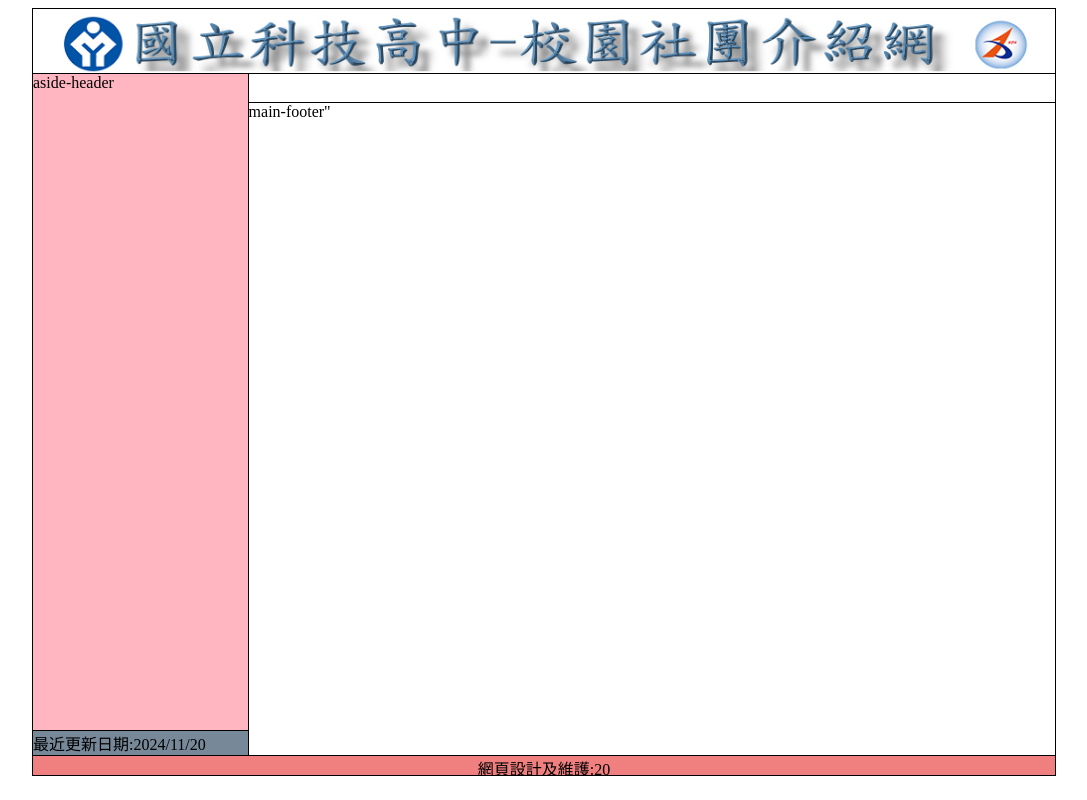
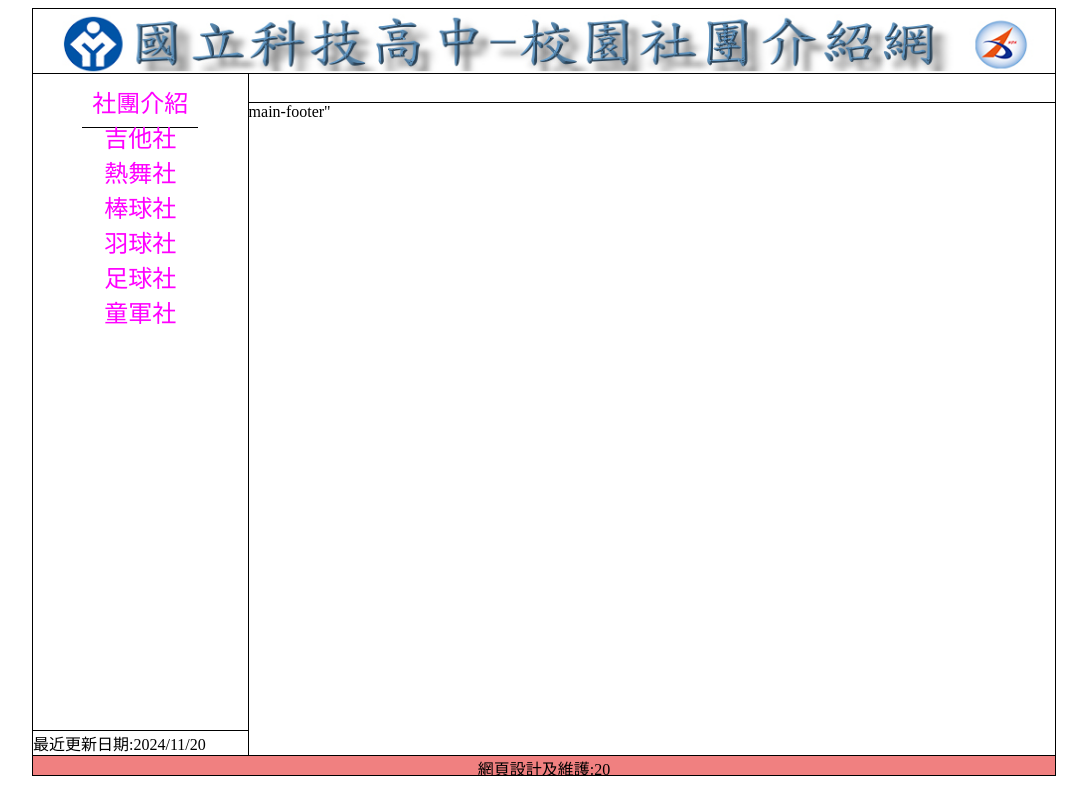
Before and after one commit to oliviawu31/web20, a plain HTML site: page index.html in a window 1280 px wide. Shown: the whole page, without its empty margins (96-1183 px from the left). Drawn offline with Linux system fonts and the light colour scheme.

Commit message:
menu flexbox

```diff
--- a/css/style.css
+++ b/css/style.css
@@ -34,9 +34,10 @@ header {
 aside {
     width: 215px;
     height: calc(768px - 65px -20px);
-    background-color: lightgray;
+    /* background-color: lightgray; */
     display: flex;
     flex-direction: column;
+
 
 }
 
@@ -46,13 +47,33 @@ aside {
     height: calc(100% - 25px);
     flex-direction: 主軸長度 iteam method */
     flex-basis: calc(100% - 25px);
-    background-color: lightpink;
+    /* background-color: lightpink; */
+    font-family: '標楷體';
+    font-weight: 500px;
+    font-size: 24px;
+    text-align: center;
+    padding: 10px;
+    color: #FF00FF;
+
+}
+
+.aside-title {
+    border-bottom: 1px solid black;
+    padding: 10px;
+
+}
+
+.menu {
+    display: flex;
+    flex-direction: column;
+    justify-content: center;
+    align-items: center;
 }
 
 .aside-footer {
     width: 100%;
     flex-basis: 25px;
-    background-color: lightslategray;
+    /* background-color: lightslategray; */
     border: 1px solid black;
     border-bottom: 0px;
     border-left: 0px;
--- a/index.html
+++ b/index.html
@@ -6,6 +6,8 @@
     <meta name="viewport" content="width=device-width, initial-scale=1.0">
     <title>國立科技高中─校園社團介紹網</title>
     <link rel="stylesheet" href="./css/style.css">
+
+
 
 
 </head>
@@ -23,7 +25,31 @@
         <aside>
             <!-- aside -->
             <div class="aside-header">
-                aside-header
+                <span class="aside-title">
+                    社團介紹
+                </span>
+                <!-- <hr> -->
+                <div class="menu">
+                    <div class="menu-item">
+                        吉他社
+                    </div>
+                    <div class="menu-item">
+                        熱舞社
+                    </div>
+                    <div class="menu-item">
+                        棒球社
+                    </div>
+                    <div class="menu-item">
+                        羽球社
+                    </div>
+                    <div class="menu-item">
+                        足球社
+                    </div>
+                    <div class="menu-item">
+                        童軍社
+                    </div>
+
+                </div>
             </div>
             <div class="aside-footer">
                 最近更新日期:2024/11/20
@@ -48,6 +74,7 @@
     <footer>
         網頁設計及維護:20
     </footer>
+
 </body>
 
 </html>
```
